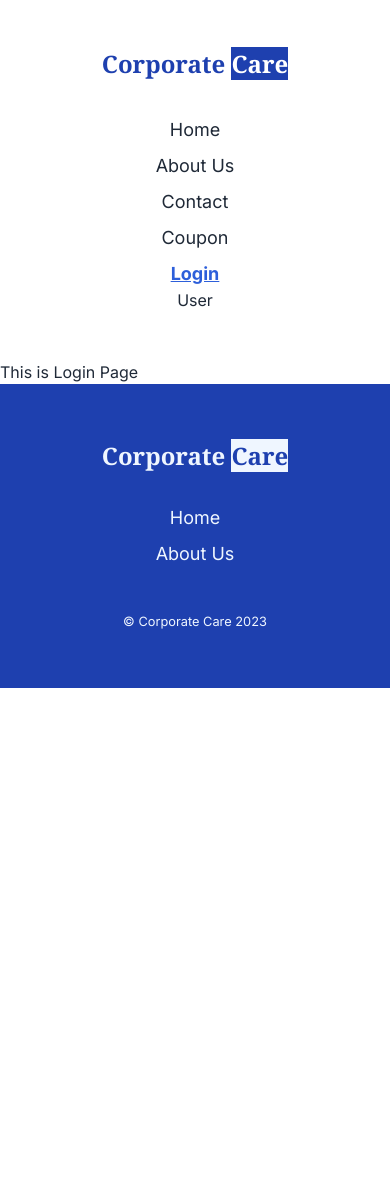
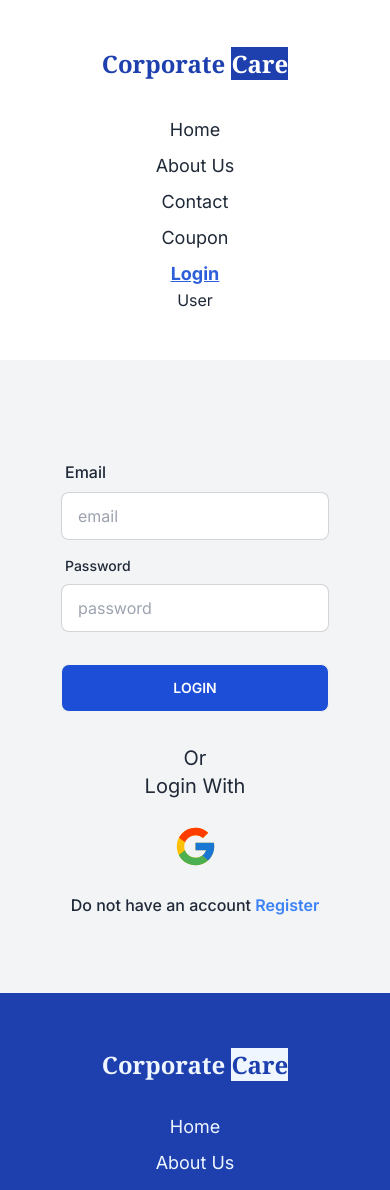
Before and after one commit to searchsakib/corporate-care, a React (Vite) app: page /login in a window 390 px wide. Shown: the top 1190 px of the page. Before the commit the page ends 844 px from the top, so only its background shows below. Built offline with nearby package versions, Linux system fonts and the light colour scheme.

Commit message:
login design done with responsive

```diff
--- a/package.json
+++ b/package.json
@@ -15,6 +15,7 @@
     "match-sorter": "^6.3.1",
     "react": "^18.2.0",
     "react-dom": "^18.2.0",
+    "react-icons": "^4.11.0",
     "react-router-dom": "^6.16.0",
     "sort-by": "^0.0.2"
   },
--- a/src/Router/Route.jsx
+++ b/src/Router/Route.jsx
@@ -7,6 +7,7 @@ import ErrorPage from '../pages/ErrorPage/ErrorPage';
 import Login from '../components/Login/Login';
 import ServiceDetails from '../components/ServiceDetails/ServiceDetails';
 import Coupon from '../components/Coupon/Coupon';
+import Register from '../components/Register/Register';
 
 const myRoute = createBrowserRouter([
   {
@@ -39,6 +40,10 @@ const myRoute = createBrowserRouter([
         element: <ServiceDetails></ServiceDetails>,
         loader: () => fetch('/events.json'),
       },
+      {
+        path: '/register',
+        element: <Register></Register>,
+      },
     ],
   },
 ]);
--- a/src/components/Login/Login.jsx
+++ b/src/components/Login/Login.jsx
@@ -1,7 +1,53 @@
+import { Link } from 'react-router-dom';
+import { FcGoogle } from 'react-icons/fc';
+
 const Login = () => {
   return (
-    <div>
-      <h2>This is Login Page</h2>
+    <div className="pt-[60px] pb-[76px] bg-gray-100">
+      <div className="mx-auto w-5/12 min-w-fit ">
+        <form className="card-body">
+          <div className="form-control">
+            <label className="label">
+              <span className="label-text font-medium text-base">Email</span>
+            </label>
+            <input
+              type="email"
+              placeholder="email"
+              className="input input-bordered"
+              required
+            />
+          </div>
+          <div className="form-control">
+            <label className="label font-medium text-base">
+              <span className="label-text">Password</span>
+            </label>
+            <input
+              type="password"
+              placeholder="password"
+              className="input input-bordered"
+              required
+            />
+          </div>
+          <div className="form-control mt-6">
+            <button className="btn bg-blue-700 text-white hover:text-blue-700 hover:bg-blue-50 hover:border-2 hover:border-blue-700">
+              Login
+            </button>
+          </div>
+        </form>
+        <div>
+          <p className="text-center font-normal text-xl">Or</p>
+          <p className="text-center font-normal text-xl">Login With</p>
+          <Link>
+            <FcGoogle className="w-fit mx-auto my-6" size={45}></FcGoogle>
+          </Link>
+        </div>
+        <p className="font-medium text-center">
+          Do not have an account{' '}
+          <Link to="/register" className="font-semibold text-blue-500">
+            Register
+          </Link>{' '}
+        </p>
+      </div>
     </div>
   );
 };
--- /dev/null
+++ b/src/components/Register/Register.jsx
@@ -0,0 +1,50 @@
+import { Link } from 'react-router-dom';
+
+const Register = () => {
+  return (
+    <div>
+      <div className="pt-[60px] pb-[76px] bg-gray-100">
+        <div className="mx-auto w-5/12 min-w-fit ">
+          <form className="card-body">
+            <div className="form-control">
+              <label className="label">
+                <span className="label-text font-medium text-base">Email</span>
+              </label>
+              <input
+                type="email"
+                placeholder="email"
+                className="input input-bordered"
+                required
+              />
+            </div>
+            <div className="form-control">
+              <label className="label font-medium text-base">
+                <span className="label-text">Password</span>
+              </label>
+              <input
+                type="password"
+                placeholder="password"
+                className="input input-bordered"
+                required
+              />
+            </div>
+            <div className="form-control mt-6">
+              <button className="btn bg-blue-700 text-white hover:text-blue-700 hover:bg-blue-50 hover:border-2 hover:border-blue-700">
+                Register
+              </button>
+            </div>
+          </form>
+
+          <p className="font-medium text-center">
+            Already have an account{' '}
+            <Link to="/login" className="font-semibold text-blue-500">
+              Login
+            </Link>{' '}
+          </p>
+        </div>
+      </div>
+    </div>
+  );
+};
+
+export default Register;
```
Also changed, not shown: 1 other file (tests, documents, lock files or other folders).
